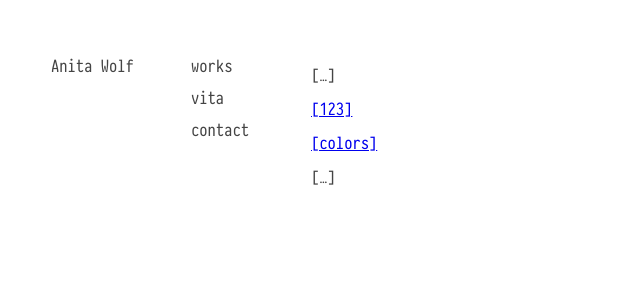
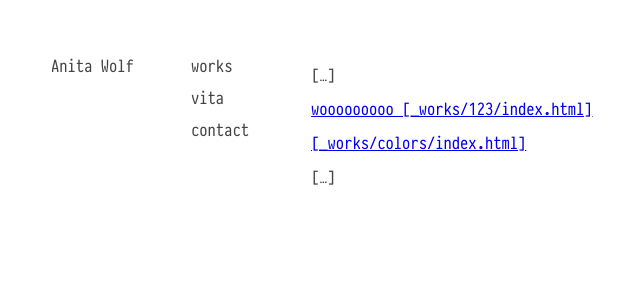
Before and after one commit to gwofaw/gwofaw.github.io, a Jekyll site: the page built from works.md, in a window 1280 px wide. Shown: the top 300 px of the page, without its empty margins (109-749 px from the left). Built offline with Jekyll 4.4.1, drawn with Linux system fonts in a browser that asks for light colours.

Commit message:
numbers are evil

```diff
--- a/_works/123/index.html
+++ b/_works/123/index.html
@@ -1,7 +1,5 @@
 ---
-title: 123
-description: Our main color palette.
-id: colors
+tagline: wooooooooo
 ---
 <ul class="sg-colors">
   <li>
--- a/works.md
+++ b/works.md
@@ -5,7 +5,7 @@ title: works
 [...]
 
 {% for work in site.works %}
-[{{work.tagline}} [{{ work.title }}]](/works/{{work.title}})
+[{{work.tagline}} [{{ work.path }}]](/works/{{work.path}})
 {% endfor %}
 
 [...]
```
